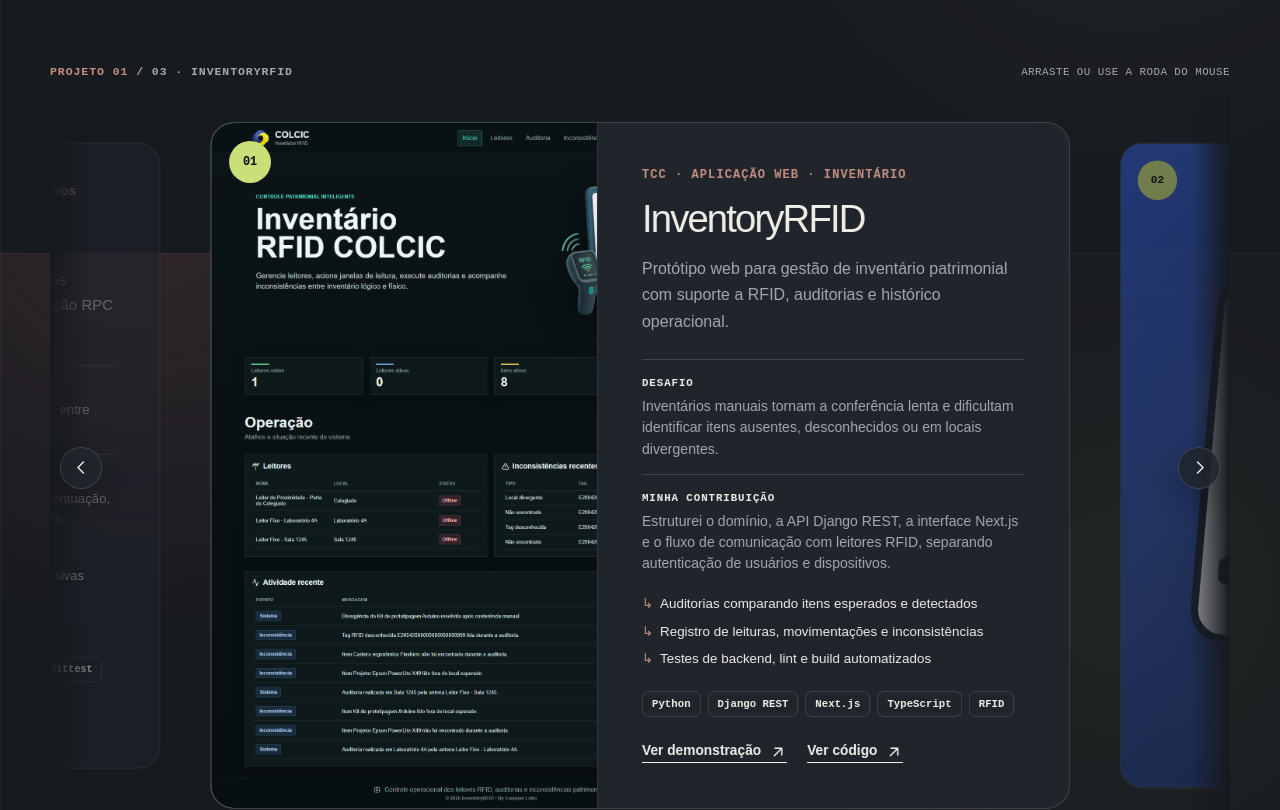
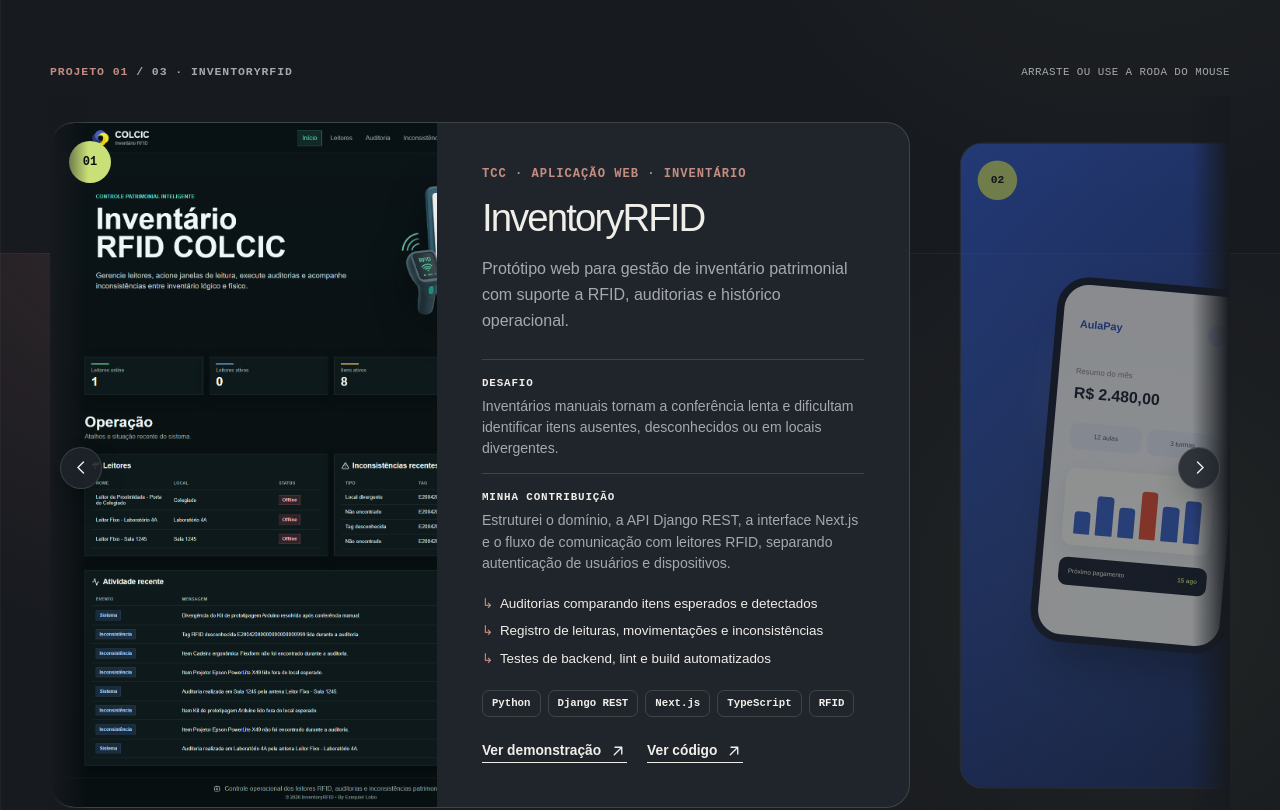
Before and after one commit to EzekLobo/ezequiel-lobo-portfolio, a Next.js app: page / in a window 1280 px wide. Shown: the part 1347-2157 px from the top of the page. Built offline with nearby package versions, Linux system fonts and the light colour scheme.

Commit message:
refactor: usa motor de loop continuo no carrossel

```diff
--- a/app/globals.css
+++ b/app/globals.css
@@ -568,7 +568,7 @@ body.menu-open {
 .project-carousel-viewport {
   position: relative;
   overflow: hidden;
-  padding: 26px calc((100% - var(--carousel-slide-width)) / 2) 32px;
+  padding: 26px 0 32px;
   touch-action: pan-y;
   cursor: grab;
 }
@@ -594,38 +594,28 @@ body.menu-open {
   background: linear-gradient(270deg, var(--paper) 0%, transparent 100%);
 }
 
-.project-carousel-viewport.is-dragging {
-  cursor: grabbing;
-}
-
 .carousel-track {
   display: flex;
   gap: var(--carousel-slide-gap);
-  width: max-content;
-  transition: transform 440ms cubic-bezier(0.22, 0.75, 0.22, 1);
-  will-change: transform;
-}
-
-.carousel-track.is-transition-disabled {
-  transition: none;
 }
 
 .carousel-slide {
   flex: 0 0 var(--carousel-slide-width);
   width: var(--carousel-slide-width);
   min-width: 0;
+}
+
+.carousel-slide-inner {
   opacity: 0.5;
   transform: scale(0.94);
   transform-origin: center;
   transition: opacity 440ms ease, transform 440ms cubic-bezier(0.22, 0.75, 0.22, 1);
-  pointer-events: none;
-}
-
-.carousel-slide.is-active {
+}
+
+.carousel-slide.is-active .carousel-slide-inner {
   z-index: 2;
   opacity: 1;
   transform: scale(1);
-  pointer-events: auto;
 }
 
 .project-card {
--- a/components/ProjectCarousel.tsx
+++ b/components/ProjectCarousel.tsx
@@ -1,116 +1,54 @@
 "use client";
 
+import useEmblaCarousel from "embla-carousel-react";
 import Image from "next/image";
 import { useCallback, useEffect, useRef, useState } from "react";
-import type {
-  CSSProperties,
-  PointerEvent as ReactPointerEvent,
-  TransitionEvent as ReactTransitionEvent,
-} from "react";
 import type { Project } from "@/types";
 import { ArrowUpRightIcon, ChevronLeftIcon, ChevronRightIcon } from "./Icons";
 
-const SWIPE_THRESHOLD = 56;
 const WHEEL_DEBOUNCE = 420;
 
-type Direction = "previous" | "next";
-
-type CarouselStyle = CSSProperties & {
-  transform: string;
-};
-
 export default function ProjectCarousel({ projects }: { projects: Project[] }) {
-  const [virtualIndex, setVirtualIndex] = useState(() => projects.length);
-  const [isAnimating, setIsAnimating] = useState(false);
-  const [isDragging, setIsDragging] = useState(false);
-  const [dragOffset, setDragOffset] = useState(0);
-  const [transitionEnabled, setTransitionEnabled] = useState(true);
-  const [slideStep, setSlideStep] = useState(0);
+  const [emblaRef, emblaApi] = useEmblaCarousel({
+    align: "center",
+    duration: 32,
+    loop: true,
+    skipSnaps: false,
+  });
+  const [activeIndex, setActiveIndex] = useState(0);
 
   const viewportRef = useRef<HTMLDivElement>(null);
-  const trackRef = useRef<HTMLDivElement>(null);
-  const dragRef = useRef({
-    pointerId: -1,
-    startX: 0,
-    currentX: 0,
-    moved: false,
-  });
   const wheelLockRef = useRef(0);
-  const suppressClickRef = useRef(false);
 
-  const wrapIndex = useCallback(
-    (index: number) => (index + projects.length) % projects.length,
-    [projects.length],
-  );
+  const setViewport = useCallback((node: HTMLDivElement | null) => {
+    viewportRef.current = node;
+    emblaRef(node);
+  }, [emblaRef]);
+
+  const scrollPrevious = useCallback(() => emblaApi?.scrollPrev(), [emblaApi]);
+  const scrollNext = useCallback(() => emblaApi?.scrollNext(), [emblaApi]);
+  const scrollTo = useCallback((index: number) => emblaApi?.scrollTo(index), [emblaApi]);
 
   useEffect(() => {
-    const viewport = viewportRef.current;
-    const track = trackRef.current;
-    if (!viewport || !track) return;
+    if (!emblaApi) return;
 
-    const updateStep = () => {
-      const slide = track.querySelector<HTMLElement>(".carousel-slide");
-      if (!slide) return;
+    const updateActiveIndex = () => setActiveIndex(emblaApi.selectedScrollSnap());
+    updateActiveIndex();
+    emblaApi.on("select", updateActiveIndex);
+    emblaApi.on("reInit", updateActiveIndex);
 
-      const gap = Number.parseFloat(getComputedStyle(track).gap) || 0;
-      setSlideStep(slide.offsetWidth + gap);
+    return () => {
+      emblaApi.off("select", updateActiveIndex);
+      emblaApi.off("reInit", updateActiveIndex);
     };
-
-    updateStep();
-    const observer = new ResizeObserver(updateStep);
-    observer.observe(viewport);
-
-    return () => observer.disconnect();
-  }, [projects.length]);
-
-  const move = useCallback(
-    (nextDirection: Direction) => {
-      if (!projects.length || isAnimating || !slideStep) return;
-
-      setDragOffset(0);
-      setTransitionEnabled(true);
-      setIsAnimating(true);
-      setVirtualIndex((index) => index + (nextDirection === "next" ? 1 : -1));
-    },
-    [isAnimating, projects.length, slideStep],
-  );
-
-  const jumpTo = useCallback(
-    (index: number) => {
-      if (!projects.length || isAnimating || wrapIndex(virtualIndex) === index) return;
-
-      setDragOffset(0);
-      setIsAnimating(false);
-      setTransitionEnabled(false);
-      setVirtualIndex(projects.length + wrapIndex(index));
-
-      requestAnimationFrame(() => setTransitionEnabled(true));
-    },
-    [isAnimating, projects.length, virtualIndex, wrapIndex],
-  );
-
-  const handleTransitionEnd = (event: ReactTransitionEvent<HTMLDivElement>) => {
-    if (event.target !== event.currentTarget || event.propertyName !== "transform" || !isAnimating) return;
-
-    setIsAnimating(false);
-
-    if (virtualIndex === projects.length - 1) {
-      setTransitionEnabled(false);
-      setVirtualIndex(projects.length * 2 - 1);
-      requestAnimationFrame(() => setTransitionEnabled(true));
-    } else if (virtualIndex === projects.length * 2) {
-      setTransitionEnabled(false);
-      setVirtualIndex(projects.length);
-      requestAnimationFrame(() => setTransitionEnabled(true));
-    }
-  };
+  }, [emblaApi]);
 
   useEffect(() => {
     const viewport = viewportRef.current;
     if (!viewport) return;
 
     const handleWheel = (event: WheelEvent) => {
-      if (event.ctrlKey || isDragging || !projects.length) return;
+      if (event.ctrlKey || !projects.length || !emblaApi) return;
 
       const delta = Math.abs(event.deltaX) > Math.abs(event.deltaY) ? event.deltaX : event.deltaY;
       if (Math.abs(delta) < 8) return;
@@ -118,105 +56,36 @@ export default function ProjectCarousel({ projects }: { projects: Project[] }) {
       event.preventDefault();
 
       const now = performance.now();
-      if (now - wheelLockRef.current < WHEEL_DEBOUNCE || isAnimating) return;
+      if (now - wheelLockRef.current < WHEEL_DEBOUNCE) return;
 
       wheelLockRef.current = now;
-      move(delta > 0 ? "next" : "previous");
+      if (delta > 0) scrollNext();
+      else scrollPrevious();
     };
 
     viewport.addEventListener("wheel", handleWheel, { passive: false });
     return () => viewport.removeEventListener("wheel", handleWheel);
-  }, [isAnimating, isDragging, move, projects.length]);
-
-  const handlePointerDown = (event: ReactPointerEvent<HTMLDivElement>) => {
-    if (event.button !== 0 || isAnimating) return;
-
-    const target = event.target as Element;
-    if (target.closest("a, button")) return;
-
-    dragRef.current = {
-      pointerId: event.pointerId,
-      startX: event.clientX,
-      currentX: event.clientX,
-      moved: false,
-    };
-    event.currentTarget.setPointerCapture(event.pointerId);
-    setIsDragging(true);
-    setTransitionEnabled(false);
-  };
-
-  const handlePointerMove = (event: ReactPointerEvent<HTMLDivElement>) => {
-    const drag = dragRef.current;
-    if (!isDragging || drag.pointerId !== event.pointerId) return;
-
-    const offset = event.clientX - drag.startX;
-    drag.currentX = event.clientX;
-    drag.moved = Math.abs(offset) > 8;
-
-    if (drag.moved) {
-      event.preventDefault();
-      setDragOffset(offset);
-    }
-  };
-
-  const finishPointer = (event: ReactPointerEvent<HTMLDivElement>) => {
-    const drag = dragRef.current;
-    if (!isDragging || drag.pointerId !== event.pointerId) return;
-
-    const offset = drag.currentX - drag.startX;
-    const shouldMove = Math.abs(offset) >= SWIPE_THRESHOLD;
-    const nextDirection: Direction = offset < 0 ? "next" : "previous";
-
-    suppressClickRef.current = drag.moved;
-    dragRef.current.pointerId = -1;
-    setIsDragging(false);
-    setDragOffset(0);
-
-    if (event.currentTarget.hasPointerCapture(event.pointerId)) {
-      event.currentTarget.releasePointerCapture(event.pointerId);
-    }
-
-    if (shouldMove) {
-      move(nextDirection);
-    } else {
-      setTransitionEnabled(true);
-    }
-  };
-
-  const handleClickCapture = (event: React.MouseEvent<HTMLDivElement>) => {
-    if (!suppressClickRef.current) return;
-
-    event.preventDefault();
-    event.stopPropagation();
-    suppressClickRef.current = false;
-  };
+  }, [emblaApi, projects.length, scrollNext, scrollPrevious]);
 
   const handleKeyDown = (event: React.KeyboardEvent<HTMLDivElement>) => {
-    if (event.target !== event.currentTarget || isAnimating) return;
+    if (event.target !== event.currentTarget) return;
 
     if (event.key === "ArrowLeft") {
       event.preventDefault();
-      move("previous");
+      scrollPrevious();
     } else if (event.key === "ArrowRight") {
       event.preventDefault();
-      move("next");
+      scrollNext();
     } else if (event.key === "Home") {
       event.preventDefault();
-      jumpTo(0);
+      scrollTo(0);
     } else if (event.key === "End") {
       event.preventDefault();
-      jumpTo(projects.length - 1);
+      scrollTo(projects.length - 1);
     }
   };
 
   if (!projects.length) return null;
-
-  const activeIndex = wrapIndex(virtualIndex);
-  const repeatedProjects = [...projects, ...projects, ...projects];
-
-  const trackStyle: CarouselStyle = {
-    transform: `translate3d(${-(virtualIndex * slideStep) + dragOffset}px, 0, 0)`,
-  };
 
   return (
     <div
@@ -234,42 +103,32 @@ export default function ProjectCarousel({ projects }: { projects: Project[] }) {
       </div>
 
       <div
-        ref={viewportRef}
-        className={`project-carousel-viewport ${isDragging ? "is-dragging" : ""}`}
+        ref={setViewport}
+        className="project-carousel-viewport"
         tabIndex={0}
         onKeyDown={handleKeyDown}
-        onPointerDown={handlePointerDown}
-        onPointerMove={handlePointerMove}
-        onPointerUp={finishPointer}
-        onPointerCancel={finishPointer}
-        onClickCapture={handleClickCapture}
       >
         <button
           type="button"
           className="carousel-control carousel-control-prev"
           aria-label="Projeto anterior"
-          onClick={() => move("previous")}
+          onClick={scrollPrevious}
         >
           <ChevronLeftIcon />
         </button>
 
         <div
-          ref={trackRef}
-          className={`carousel-track ${transitionEnabled ? "" : "is-transition-disabled"}`}
-          style={trackStyle}
-          onTransitionEnd={handleTransitionEnd}
+          className="carousel-track"
         >
-          {repeatedProjects.map((project, index) => (
+          {projects.map((project, index) => (
             <div
-              key={`${project.title}-${index}`}
-              className={`carousel-slide ${index === virtualIndex ? "is-active" : "is-preview"}`}
-              aria-hidden={index !== virtualIndex}
+              key={project.title}
+              className={`carousel-slide ${index === activeIndex ? "is-active" : "is-preview"}`}
+              aria-hidden={index !== activeIndex}
             >
-              <ProjectCard
-                project={project}
-                index={wrapIndex(index)}
-                interactive={index === virtualIndex}
-              />
+              <div className="carousel-slide-inner">
+                <ProjectCard project={project} index={index} interactive={index === activeIndex} />
+              </div>
             </div>
           ))}
         </div>
@@ -278,7 +137,7 @@ export default function ProjectCarousel({ projects }: { projects: Project[] }) {
           type="button"
           className="carousel-control carousel-control-next"
           aria-label="Próximo projeto"
-          onClick={() => move("next")}
+          onClick={scrollNext}
         >
           <ChevronRightIcon />
         </button>
@@ -293,7 +152,7 @@ export default function ProjectCarousel({ projects }: { projects: Project[] }) {
             aria-selected={index === activeIndex}
             aria-label={`Ver projeto ${index + 1}: ${project.title}`}
             className={`carousel-dot ${index === activeIndex ? "is-active" : ""}`}
-            onClick={() => jumpTo(index)}
+            onClick={() => scrollTo(index)}
           />
         ))}
       </div>
--- a/package.json
+++ b/package.json
@@ -9,6 +9,7 @@
     "lint": "eslint"
   },
   "dependencies": {
+    "embla-carousel-react": "^8.6.0",
     "next": "16.3.1",
     "react": "19.2.3",
     "react-dom": "19.2.3"
```
Also changed, not shown: 1 other file (tests, documents, lock files or other folders).
